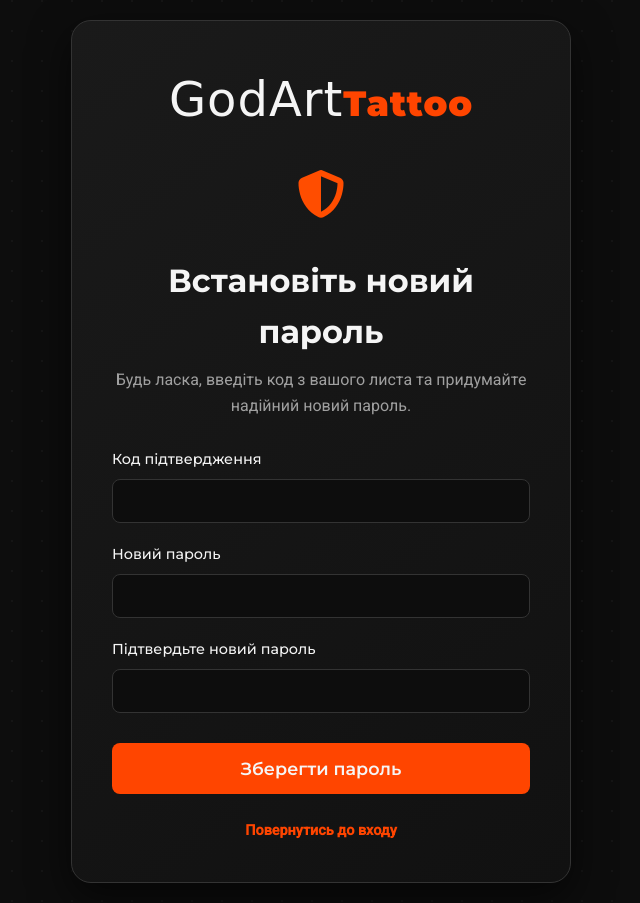
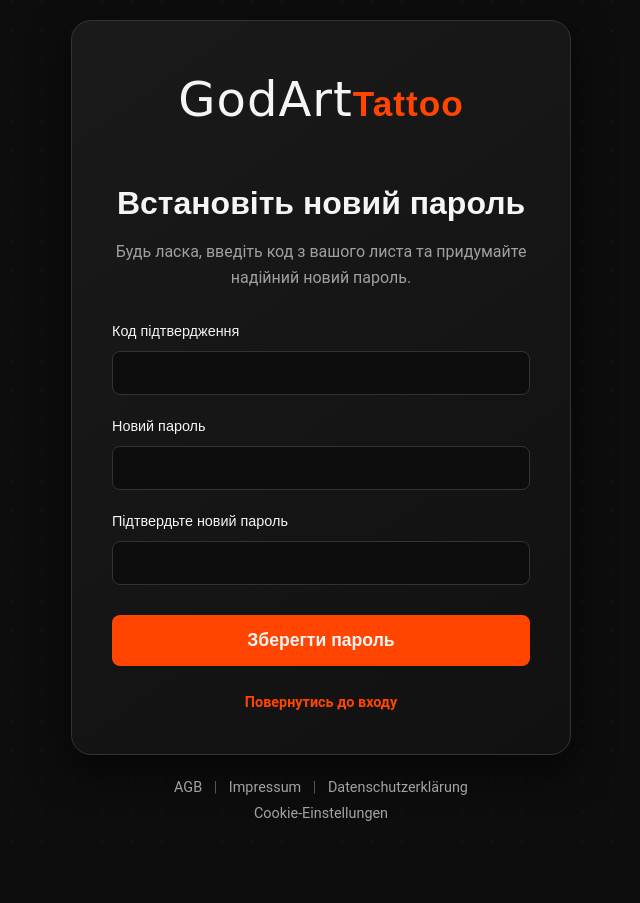
Before and after one commit to stager0/tanja_tattoo_academy, a Django app: page /accounts/change_password/ in a window 1280 px wide. Shown: the whole page, without its empty margins (319-959 px from the left). After the commit the page ends 821 px from the top, so only its background shows below. Run offline with Django 5.2, Linux system fonts and the light colour scheme; parts of the project's set-up code (start-up, migrations or seed data) failed here and were passed over; some web fonts are replaced.

Commit message:
feat(templates): add cookiebot, its script and footer with docs in change_password.html

```diff
--- a/templates/registration/change_password.html
+++ b/templates/registration/change_password.html
@@ -2,18 +2,20 @@
 <!DOCTYPE html>
 <html lang="uk">
 <head>
+    <script id="Cookiebot" src="https://consent.cookiebot.com/uc.js" data-cbid="ecb938eb-b8f6-4d6e-a684-5a26aa30100a"
+          data-blockingmode="auto" type="text/javascript"></script>
   <meta charset="UTF-8">
   <meta name="viewport" content="width=device-width, initial-scale=1.0">
-  <title>Встановити новий пароль - GodArt Tattoo Academy</title>
+  <title>Встановити новий пароль - GodArt Tattoo School</title>
   <link rel="icon" href="{% static 'imgs/woman-with-red-hair-she-is-a-tattoo-master.png' %}" type="image/x-icon">
 
   <link rel="preconnect" href="https://fonts.googleapis.com">
   <link rel="preconnect" href="https://fonts.gstatic.com" crossorigin>
   <link
       href="https://fonts.googleapis.com/css2?family=Montserrat:wght@400;500;600;700;900&family=Roboto:wght@400;500&family=Megrim&display=swap"
-      rel="stylesheet">
+      rel="stylesheet" type="text/plain" data-cookieconsent="marketing">
 
-  <link rel="stylesheet" href="https://cdnjs.cloudflare.com/ajax/libs/font-awesome/6.5.1/css/all.min.css">
+  <link rel="stylesheet" href="https://cdnjs.cloudflare.com/ajax/libs/font-awesome/6.5.1/css/all.min.css" type="text/plain" data-cookieconsent="marketing">
 
   <link rel="stylesheet" href="{% static 'css/auth.css' %}">
 </head>
@@ -64,10 +66,37 @@
     </form>
 
     <div class="form-footer">
-        <a href="{% url 'login' %}" class="back-link">Повернутись до входу</a>
+      <a href="{% url 'login' %}" class="back-link">Повернутись до входу</a>
     </div>
   </div>
 </div>
+<footer class="auth-footer" style="width: 100%; text-align: center; padding: 20px 0; margin-top: auto;">
+  <div class="footer-legal-links" style="font-size: 0.9rem; line-height: 1.8;">
+    <a href="{% url 'agb' %}" style="margin: 0 8px; color: #A3A3A3; text-decoration: none;">AGB</a>
+    <span style="color: #555;">|</span>
+    <a href="{% url 'impressum' %}" style="margin: 0 8px; color: #A3A3A3; text-decoration: none;">Impressum</a>
+    <span style="color: #555;">|</span>
+    <a href="{% url 'datenschutzerklarung' %}" style="margin: 0 8px; color: #A3A3A3; text-decoration: none;">Datenschutzerklärung</a>
+    <br>
+    <a href="javascript:void(0)" onclick="Cookiebot.show()" style="margin: 0 8px; color: #A3A3A3; text-decoration: none;">Cookie-Einstellungen</a>
+  </div>
+</footer>
+<script>
+    document.addEventListener('DOMContentLoaded', function() {
+        function loadConsentAwareContent() {
+            document.querySelectorAll('link[data-cookieconsent]').forEach(link => {
+                link.setAttribute('type', 'text/css');
+            });
+        }
 
+        if (window.Cookiebot && window.Cookiebot.consented) {
+            loadConsentAwareContent();
+        }
+
+        window.addEventListener('CookiebotOnAccept', function () {
+            loadConsentAwareContent();
+        }, false);
+    });
+</script>
 </body>
 </html>
```
